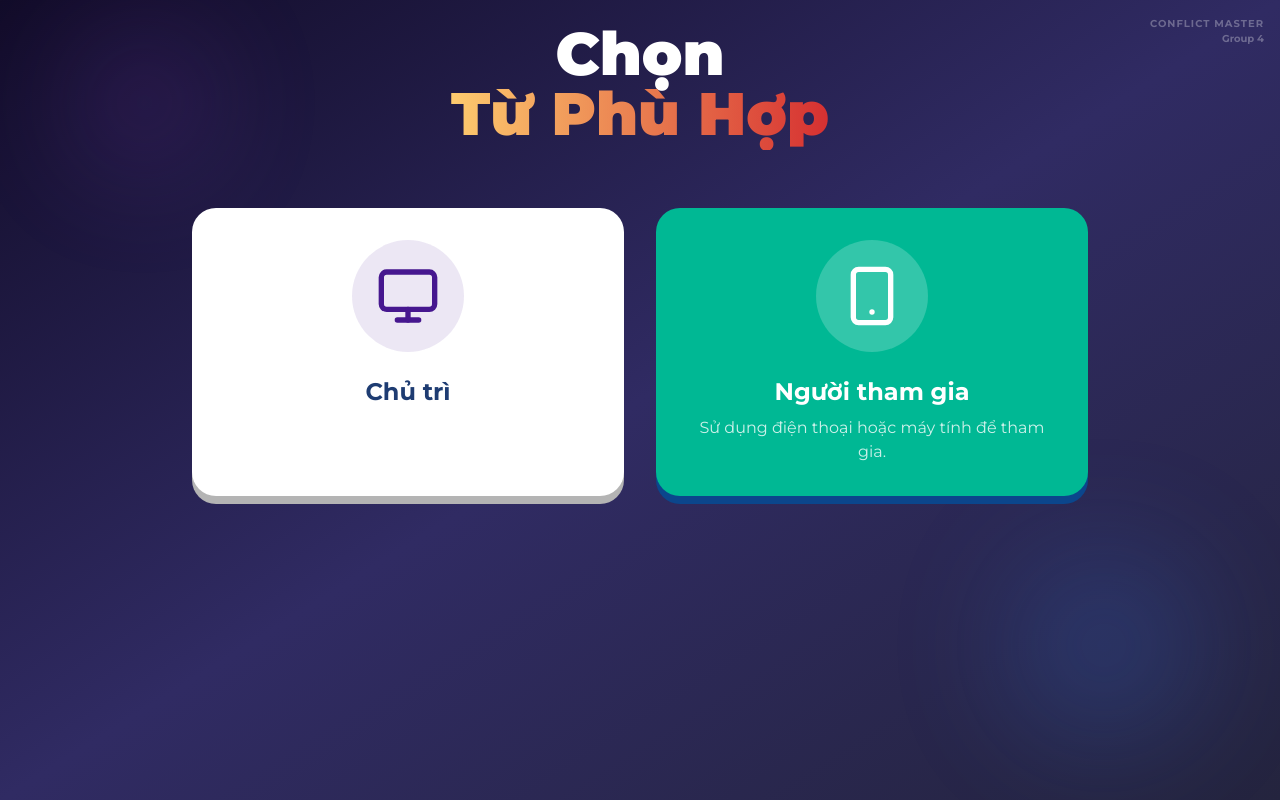
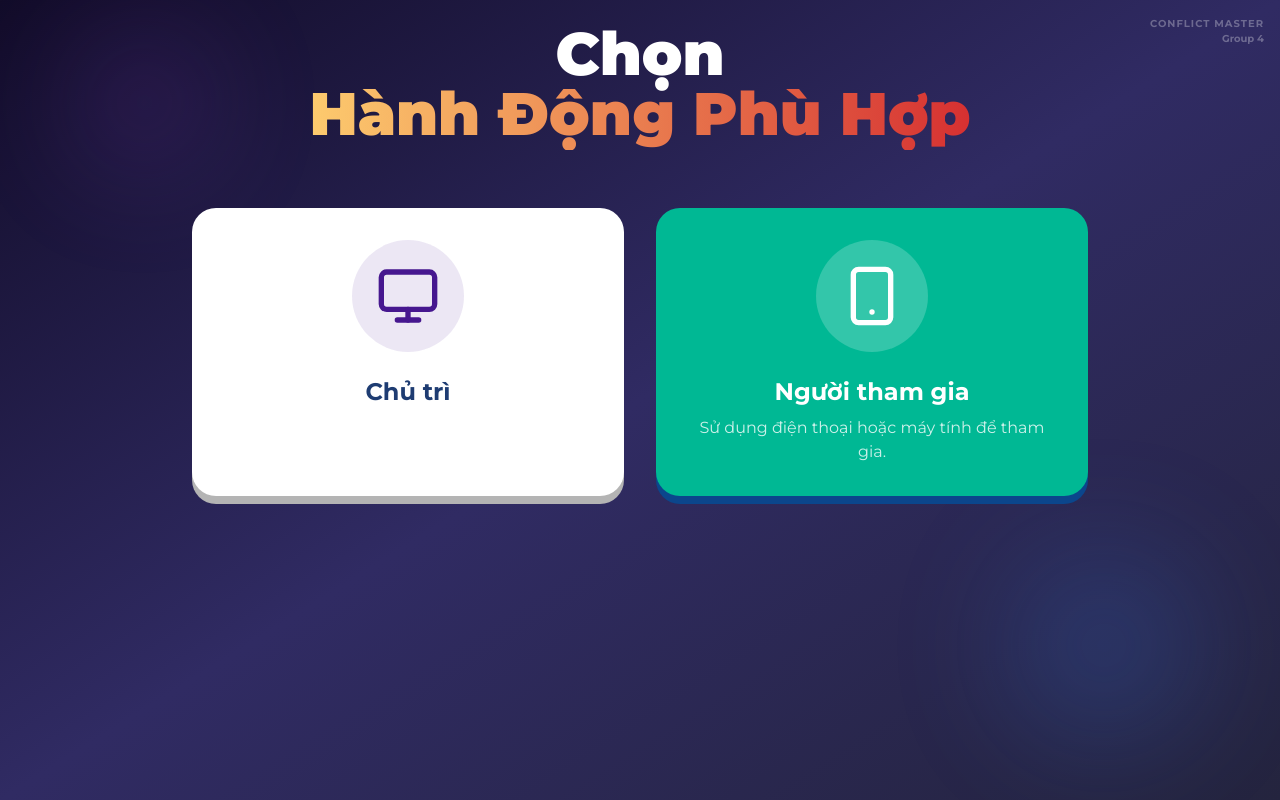
Before and after one commit to honhat1098/MiniTu, a React (Vite) app: page / in a window 1280 px wide. Built offline with nearby package versions, Linux system fonts and the light colour scheme.

Commit message:
Update Home.tsx

```diff
--- a/components/Home.tsx
+++ b/components/Home.tsx
@@ -12,7 +12,7 @@ export const Home: React.FC<HomeProps> = ({ onHost, onJoin }) => {
       <h2 className="text-4xl md:text-6xl font-black mb-4 leading-tight">
         Chọn <br/>
         <span className="text-transparent bg-clip-text bg-gradient-to-r from-brand-yellow to-brand-red">
-          Từ Phù Hợp
+          Hành Động Phù Hợp
         </span>
       </h2>
       <p className="text-xl text-white/80 mb-12 max-w-2xl">
```
